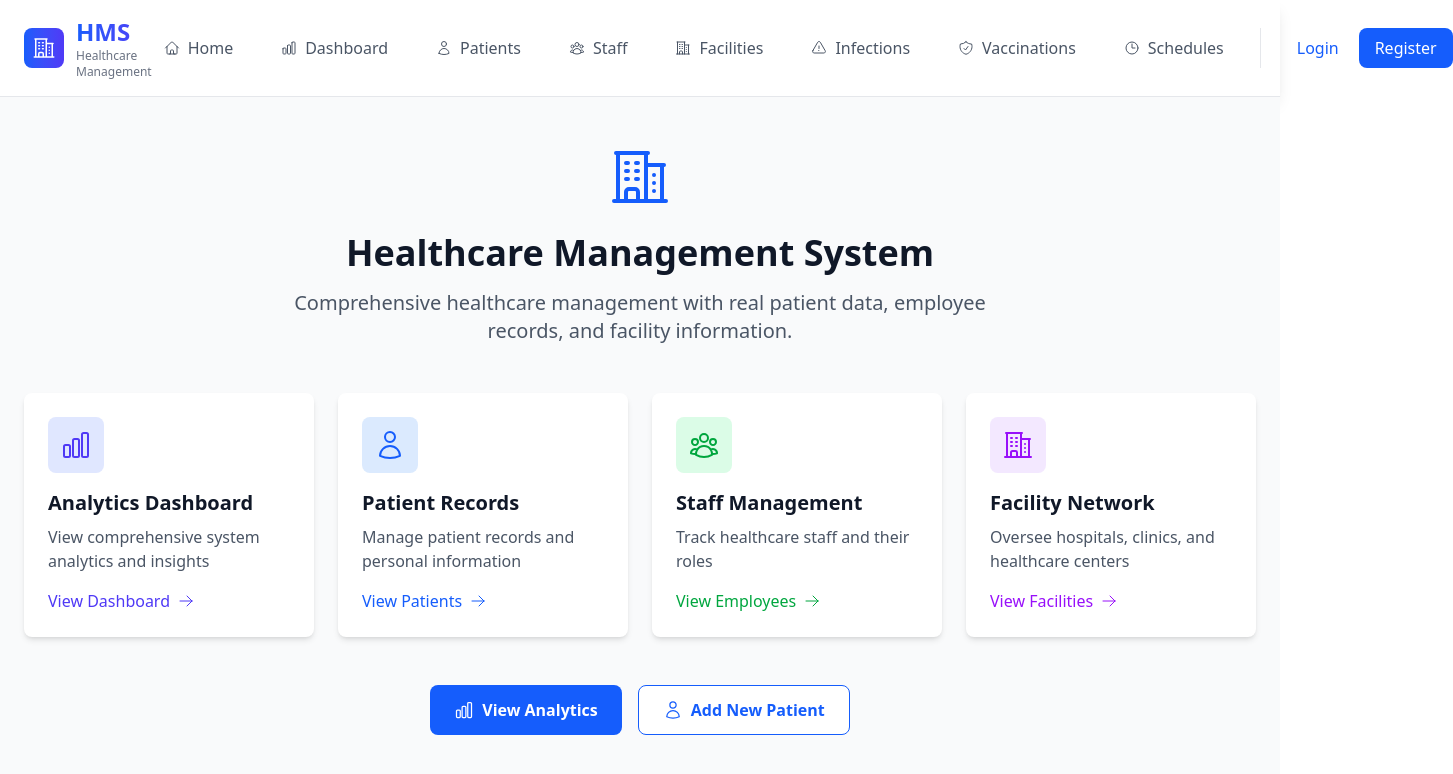
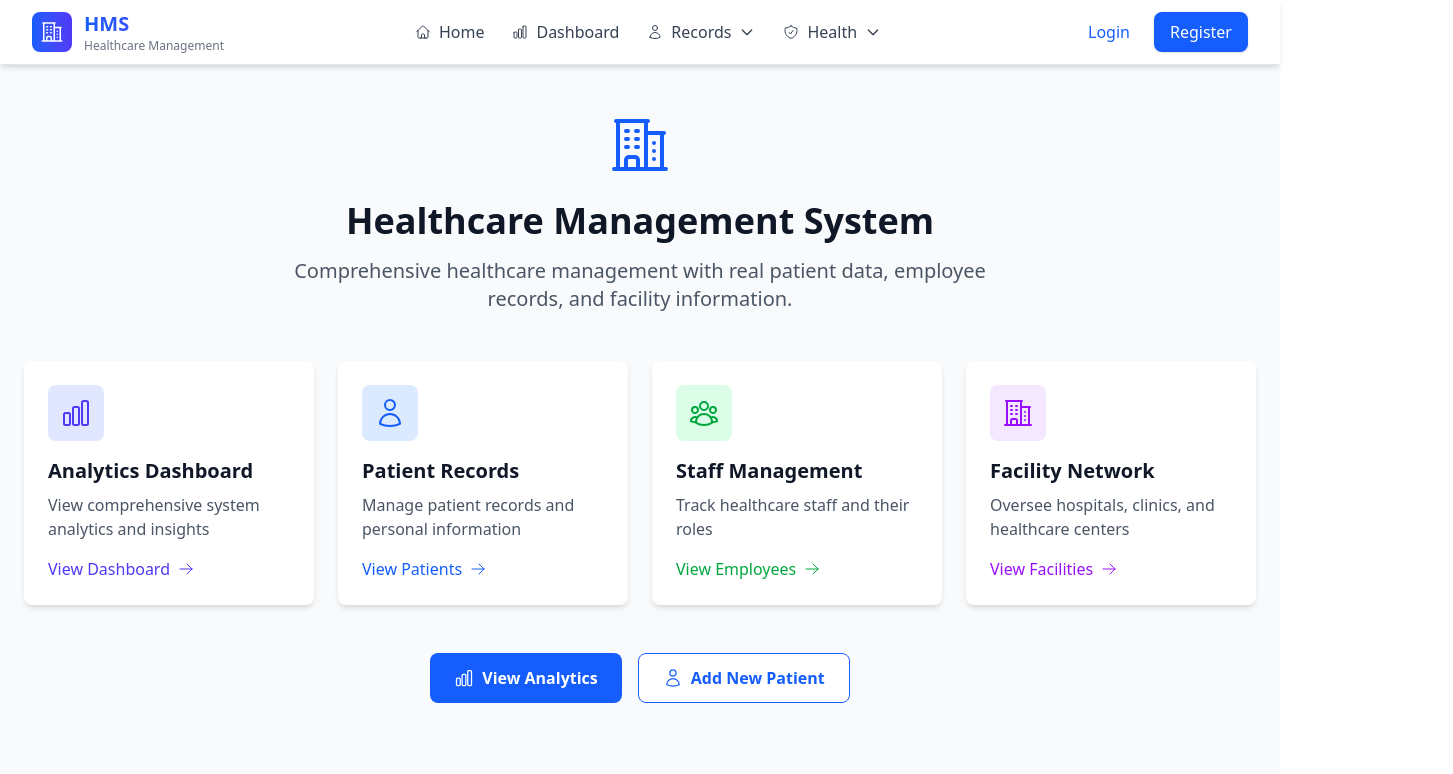
Before and after one commit to Jpuntul/HMS, a React (Vite) app in the folder front/: page / in a window 1280 px wide. Shown: the top 774 px of the page, 1453 px wide, since content can reach past the window. Built offline with nearby package versions, Linux system fonts and the light colour scheme.

Commit message:
feat: improve navigation with dropdown menus and standardize page layouts

```diff
--- a/front/src/App.tsx
+++ b/front/src/App.tsx
@@ -1,4 +1,5 @@
 import { BrowserRouter as Router, Routes, Route, Link } from "react-router-dom";
+import { useState } from "react";
 import { AuthProvider, useAuth } from "./contexts/AuthContext";
 import ProtectedRoute from "./components/ProtectedRoute";
 import PersonList from "./pages/PersonList";
@@ -29,90 +30,142 @@ import {
 // Navigation component that uses auth context
 const AppNavigation: React.FC = () => {
   const { user, logout } = useAuth();
+  const [mobileMenuOpen, setMobileMenuOpen] = useState(false);
 
   const handleLogout = async () => {
     await logout();
   };
 
   return (
-    <nav className="bg-white shadow-lg border-b border-gray-200">
-      <div className="container mx-auto px-6 py-4">
-        <div className="flex items-center justify-between">
-          <div className="flex items-center space-x-3">
+    <nav className="bg-white shadow-md border-b border-gray-200 sticky top-0 z-50">
+      <div className="max-w-7xl mx-auto px-4 sm:px-6 lg:px-8">
+        <div className="flex items-center justify-between h-16">
+          {/* Logo */}
+          <Link to="/" className="flex items-center space-x-3 flex-shrink-0">
             <div className="bg-gradient-to-r from-blue-600 to-indigo-600 p-2 rounded-lg">
               <BuildingOffice2Icon className="h-6 w-6 text-white" />
             </div>
             <div>
-              <h1 className="text-2xl font-bold bg-gradient-to-r from-blue-600 to-indigo-600 bg-clip-text text-transparent">
+              <h1 className="text-xl font-bold bg-gradient-to-r from-blue-600 to-indigo-600 bg-clip-text text-transparent">
                 HMS
               </h1>
-              <p className="text-xs text-gray-500">Healthcare Management</p>
+              <p className="text-xs text-gray-500 hidden sm:block">
+                Healthcare Management
+              </p>
             </div>
-          </div>
+          </Link>
 
-          <div className="flex items-center space-x-6">
+          {/* Desktop Navigation */}
+          <div className="hidden lg:flex items-center space-x-1">
             <Link
               to="/"
-              className="flex items-center space-x-2 text-gray-600 hover:text-blue-600 font-medium px-3 py-2 rounded-lg hover:bg-blue-50 transition-all"
+              className="flex items-center space-x-2 text-gray-700 hover:text-blue-600 hover:bg-blue-50 font-medium px-3 py-2 rounded-lg transition-all"
             >
               <HomeIcon className="h-4 w-4" />
               <span>Home</span>
             </Link>
             <Link
               to="/dashboard"
-              className="flex items-center space-x-2 text-gray-600 hover:text-indigo-600 font-medium px-3 py-2 rounded-lg hover:bg-indigo-50 transition-all"
+              className="flex items-center space-x-2 text-gray-700 hover:text-indigo-600 hover:bg-indigo-50 font-medium px-3 py-2 rounded-lg transition-all"
             >
               <ChartBarIcon className="h-4 w-4" />
               <span>Dashboard</span>
             </Link>
+
+            {/* Dropdown for Records */}
+            <div className="relative group">
+              <button className="flex items-center space-x-2 text-gray-700 hover:text-blue-600 hover:bg-blue-50 font-medium px-3 py-2 rounded-lg transition-all">
+                <UserIcon className="h-4 w-4" />
+                <span>Records</span>
+                <svg
+                  className="w-4 h-4"
+                  fill="none"
+                  stroke="currentColor"
+                  viewBox="0 0 24 24"
+                >
+                  <path
+                    strokeLinecap="round"
+                    strokeLinejoin="round"
+                    strokeWidth={2}
+                    d="M19 9l-7 7-7-7"
+                  />
+                </svg>
+              </button>
+              <div className="absolute left-0 mt-2 w-48 bg-white rounded-lg shadow-lg border border-gray-200 opacity-0 invisible group-hover:opacity-100 group-hover:visible transition-all duration-200">
                 <Link
                   to="/persons"
-              className="flex items-center space-x-2 text-gray-600 hover:text-blue-600 font-medium px-3 py-2 rounded-lg hover:bg-blue-50 transition-all"
+                  className="flex items-center space-x-2 px-4 py-3 text-gray-700 hover:bg-blue-50 hover:text-blue-600 first:rounded-t-lg"
                 >
                   <UserIcon className="h-4 w-4" />
                   <span>Patients</span>
                 </Link>
                 <Link
                   to="/employees"
-              className="flex items-center space-x-2 text-gray-600 hover:text-green-600 font-medium px-3 py-2 rounded-lg hover:bg-green-50 transition-all"
+                  className="flex items-center space-x-2 px-4 py-3 text-gray-700 hover:bg-green-50 hover:text-green-600"
                 >
                   <UserGroupIcon className="h-4 w-4" />
                   <span>Staff</span>
                 </Link>
                 <Link
                   to="/facilities"
-              className="flex items-center space-x-2 text-gray-600 hover:text-purple-600 font-medium px-3 py-2 rounded-lg hover:bg-purple-50 transition-all"
+                  className="flex items-center space-x-2 px-4 py-3 text-gray-700 hover:bg-purple-50 hover:text-purple-600"
                 >
                   <BuildingOffice2Icon className="h-4 w-4" />
                   <span>Facilities</span>
                 </Link>
                 <Link
+                  to="/schedules"
+                  className="flex items-center space-x-2 px-4 py-3 text-gray-700 hover:bg-blue-50 hover:text-blue-600 last:rounded-b-lg"
+                >
+                  <ClockIcon className="h-4 w-4" />
+                  <span>Schedules</span>
+                </Link>
+              </div>
+            </div>
+
+            {/* Dropdown for Health */}
+            <div className="relative group">
+              <button className="flex items-center space-x-2 text-gray-700 hover:text-green-600 hover:bg-green-50 font-medium px-3 py-2 rounded-lg transition-all">
+                <ShieldCheckIcon className="h-4 w-4" />
+                <span>Health</span>
+                <svg
+                  className="w-4 h-4"
+                  fill="none"
+                  stroke="currentColor"
+                  viewBox="0 0 24 24"
+                >
+                  <path
+                    strokeLinecap="round"
+                    strokeLinejoin="round"
+                    strokeWidth={2}
+                    d="M19 9l-7 7-7-7"
+                  />
+                </svg>
+              </button>
+              <div className="absolute left-0 mt-2 w-48 bg-white rounded-lg shadow-lg border border-gray-200 opacity-0 invisible group-hover:opacity-100 group-hover:visible transition-all duration-200">
+                <Link
                   to="/infections"
-              className="flex items-center space-x-2 text-gray-600 hover:text-red-600 font-medium px-3 py-2 rounded-lg hover:bg-red-50 transition-all"
+                  className="flex items-center space-x-2 px-4 py-3 text-gray-700 hover:bg-red-50 hover:text-red-600 first:rounded-t-lg"
                 >
                   <ExclamationTriangleIcon className="h-4 w-4" />
                   <span>Infections</span>
                 </Link>
                 <Link
                   to="/vaccinations"
-              className="flex items-center space-x-2 text-gray-600 hover:text-green-600 font-medium px-3 py-2 rounded-lg hover:bg-green-50 transition-all"
+                  className="flex items-center space-x-2 px-4 py-3 text-gray-700 hover:bg-green-50 hover:text-green-600 last:rounded-b-lg"
                 >
                   <ShieldCheckIcon className="h-4 w-4" />
                   <span>Vaccinations</span>
                 </Link>
-            <Link
-              to="/schedules"
-              className="flex items-center space-x-2 text-gray-600 hover:text-blue-600 font-medium px-3 py-2 rounded-lg hover:bg-blue-50 transition-all"
-            >
-              <ClockIcon className="h-4 w-4" />
-              <span>Schedules</span>
-            </Link>
+              </div>
+            </div>
+          </div>
 
           {/* User Menu */}
-            <div className="flex items-center space-x-4 border-l border-gray-200 pl-6">
+          <div className="hidden lg:flex items-center space-x-3">
             {user ? (
               <>
-                  <div className="flex items-center space-x-2">
+                <div className="flex items-center space-x-2 px-3 py-2 bg-gray-50 rounded-lg">
                   <UserCircleIcon className="h-5 w-5 text-gray-500" />
                   <span className="text-sm text-gray-700 font-medium">
                     {user?.first_name && user?.last_name
@@ -122,7 +175,7 @@ const AppNavigation: React.FC = () => {
                 </div>
                 <button
                   onClick={handleLogout}
-                    className="flex items-center space-x-2 text-gray-600 hover:text-red-600 font-medium px-3 py-2 rounded-lg hover:bg-red-50 transition-all"
+                  className="flex items-center space-x-2 text-gray-700 hover:text-red-600 hover:bg-red-50 font-medium px-3 py-2 rounded-lg transition-all"
                 >
                   <ArrowRightOnRectangleIcon className="h-4 w-4" />
                   <span>Logout</span>
@@ -132,13 +185,160 @@ const AppNavigation: React.FC = () => {
               <div className="flex items-center space-x-2">
                 <Link
                   to="/login"
-                    className="text-blue-600 hover:text-blue-700 font-medium px-3 py-2 rounded-lg hover:bg-blue-50 transition-all"
+                  className="text-blue-600 hover:text-blue-700 font-medium px-4 py-2 rounded-lg hover:bg-blue-50 transition-all"
                 >
                   Login
                 </Link>
                 <Link
                   to="/register"
-                    className="bg-blue-600 text-white hover:bg-blue-700 font-medium px-4 py-2 rounded-lg transition-all"
+                  className="bg-blue-600 text-white hover:bg-blue-700 font-medium px-4 py-2 rounded-lg shadow-sm transition-all"
+                >
+                  Register
+                </Link>
+              </div>
+            )}
+          </div>
+
+          {/* Mobile menu button */}
+          <button
+            onClick={() => setMobileMenuOpen(!mobileMenuOpen)}
+            className="lg:hidden p-2 rounded-lg text-gray-700 hover:bg-gray-100"
+          >
+            <svg
+              className="h-6 w-6"
+              fill="none"
+              stroke="currentColor"
+              viewBox="0 0 24 24"
+            >
+              {mobileMenuOpen ? (
+                <path
+                  strokeLinecap="round"
+                  strokeLinejoin="round"
+                  strokeWidth={2}
+                  d="M6 18L18 6M6 6l12 12"
+                />
+              ) : (
+                <path
+                  strokeLinecap="round"
+                  strokeLinejoin="round"
+                  strokeWidth={2}
+                  d="M4 6h16M4 12h16M4 18h16"
+                />
+              )}
+            </svg>
+          </button>
+        </div>
+
+        {/* Mobile menu */}
+        {mobileMenuOpen && (
+          <div className="lg:hidden py-4 border-t border-gray-200">
+            <div className="space-y-1">
+              <Link
+                to="/"
+                className="flex items-center space-x-2 px-3 py-2 text-gray-700 hover:bg-gray-50 rounded-lg"
+                onClick={() => setMobileMenuOpen(false)}
+              >
+                <HomeIcon className="h-5 w-5" />
+                <span>Home</span>
+              </Link>
+              <Link
+                to="/dashboard"
+                className="flex items-center space-x-2 px-3 py-2 text-gray-700 hover:bg-gray-50 rounded-lg"
+                onClick={() => setMobileMenuOpen(false)}
+              >
+                <ChartBarIcon className="h-5 w-5" />
+                <span>Dashboard</span>
+              </Link>
+              <div className="px-3 py-2 text-xs font-semibold text-gray-500 uppercase tracking-wider">
+                Records
+              </div>
+              <Link
+                to="/persons"
+                className="flex items-center space-x-2 px-3 py-2 pl-6 text-gray-700 hover:bg-gray-50 rounded-lg"
+                onClick={() => setMobileMenuOpen(false)}
+              >
+                <UserIcon className="h-5 w-5" />
+                <span>Patients</span>
+              </Link>
+              <Link
+                to="/employees"
+                className="flex items-center space-x-2 px-3 py-2 pl-6 text-gray-700 hover:bg-gray-50 rounded-lg"
+                onClick={() => setMobileMenuOpen(false)}
+              >
+                <UserGroupIcon className="h-5 w-5" />
+                <span>Staff</span>
+              </Link>
+              <Link
+                to="/facilities"
+                className="flex items-center space-x-2 px-3 py-2 pl-6 text-gray-700 hover:bg-gray-50 rounded-lg"
+                onClick={() => setMobileMenuOpen(false)}
+              >
+                <BuildingOffice2Icon className="h-5 w-5" />
+                <span>Facilities</span>
+              </Link>
+              <Link
+                to="/schedules"
+                className="flex items-center space-x-2 px-3 py-2 pl-6 text-gray-700 hover:bg-gray-50 rounded-lg"
+                onClick={() => setMobileMenuOpen(false)}
+              >
+                <ClockIcon className="h-5 w-5" />
+                <span>Schedules</span>
+              </Link>
+              <div className="px-3 py-2 text-xs font-semibold text-gray-500 uppercase tracking-wider">
+                Health
+              </div>
+              <Link
+                to="/infections"
+                className="flex items-center space-x-2 px-3 py-2 pl-6 text-gray-700 hover:bg-gray-50 rounded-lg"
+                onClick={() => setMobileMenuOpen(false)}
+              >
+                <ExclamationTriangleIcon className="h-5 w-5" />
+                <span>Infections</span>
+              </Link>
+              <Link
+                to="/vaccinations"
+                className="flex items-center space-x-2 px-3 py-2 pl-6 text-gray-700 hover:bg-gray-50 rounded-lg"
+                onClick={() => setMobileMenuOpen(false)}
+              >
+                <ShieldCheckIcon className="h-5 w-5" />
+                <span>Vaccinations</span>
+              </Link>
+              {user ? (
+                <>
+                  <div className="border-t border-gray-200 mt-4 pt-4">
+                    <div className="px-3 py-2 text-sm text-gray-700">
+                      Logged in as{" "}
+                      <span className="font-medium">
+                        {user?.first_name && user?.last_name
+                          ? `${user.first_name} ${user.last_name}`
+                          : user?.username}
+                      </span>
+                    </div>
+                    <button
+                      onClick={() => {
+                        handleLogout();
+                        setMobileMenuOpen(false);
+                      }}
+                      className="flex items-center space-x-2 px-3 py-2 text-red-600 hover:bg-red-50 rounded-lg w-full"
+                    >
+                      <ArrowRightOnRectangleIcon className="h-5 w-5" />
+                      <span>Logout</span>
+                    </button>
+                  </div>
+                </>
+              ) : (
+                <div className="border-t border-gray-200 mt-4 pt-4 space-y-2">
+                  <Link
+                    to="/login"
+                    className="flex items-center justify-center px-3 py-2 text-blue-600 hover:bg-blue-50 rounded-lg font-medium"
+                    onClick={() => setMobileMenuOpen(false)}
+                  >
+                    Login
+                  </Link>
+                  <Link
+                    to="/register"
+                    className="flex items-center justify-center px-3 py-2 bg-blue-600 text-white hover:bg-blue-700 rounded-lg font-medium"
+                    onClick={() => setMobileMenuOpen(false)}
                   >
                     Register
                   </Link>
@@ -146,7 +346,7 @@ const AppNavigation: React.FC = () => {
               )}
             </div>
           </div>
-        </div>
+        )}
       </div>
     </nav>
   );
```
Also changed, not shown: front/src/pages/EmployeeList.tsx (+11 -31 lines). Lines whose indentation alone changed are shown as unchanged.
